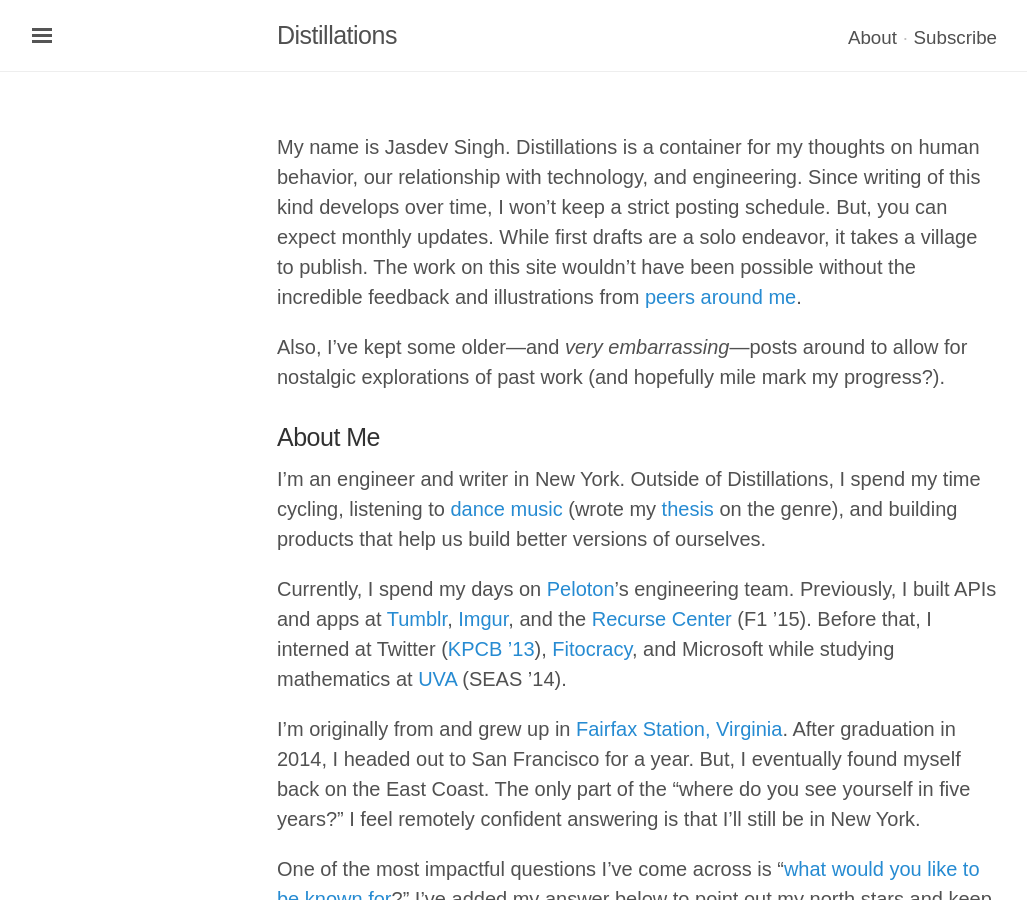
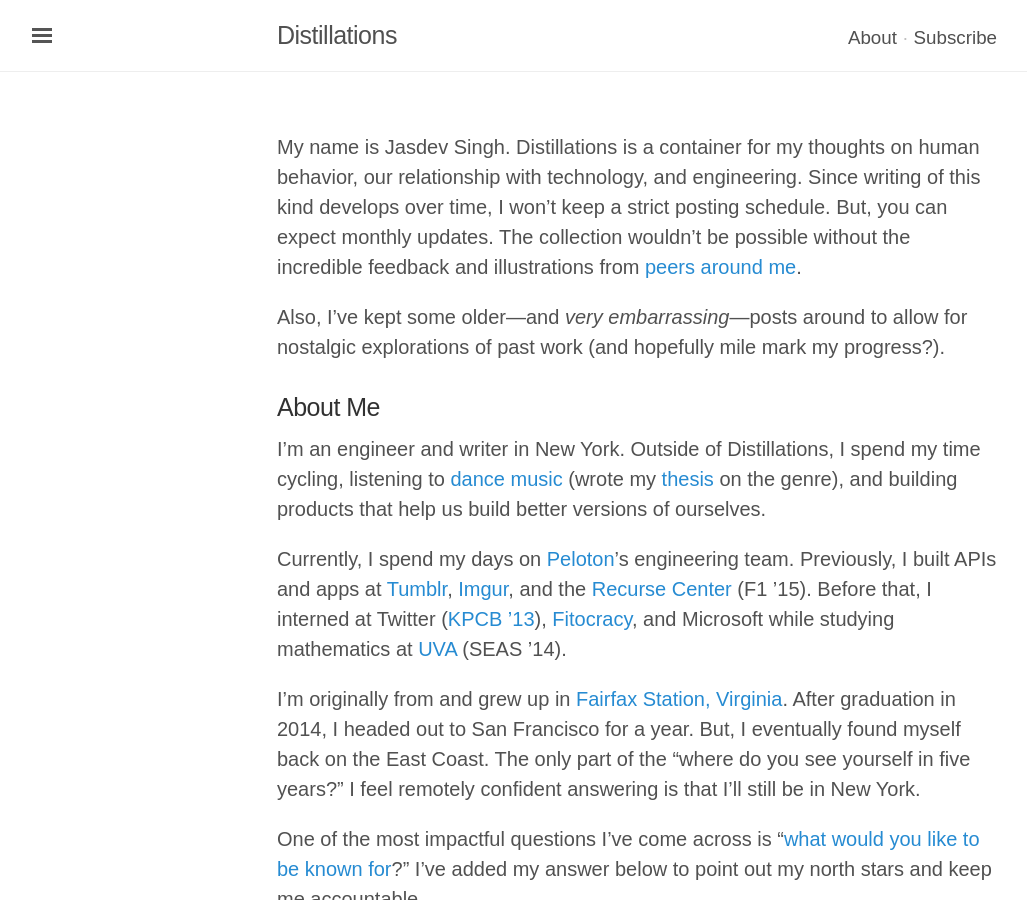
Before and after one commit to rvsrvs/jasdev.github.io, a Jekyll site: the page built from about.md, in a window 1280 px wide and 900 px high. Shown: the whole window, without its empty margins (3-1030 px from the left). Built offline with Jekyll 4.4.1, drawn with Linux system fonts in a browser that asks for light colours; some web fonts are replaced.

Commit message:
Small Copy Update

```diff
--- a/about.md
+++ b/about.md
@@ -4,7 +4,7 @@
 render_title: false
 ---
 
-My name is Jasdev Singh. Distillations is a container for my thoughts on human be­hav­ior, our relationship with technology, and engineering. Since writing of this kind develops over time, I won’t keep a strict posting schedule. But, you can expect monthly updates. While first drafts are a solo endeavor, it takes a village to publish. The work on this site wouldn’t have been possible without the incredible feedback and illustrations from [peers around me](/village).
+My name is Jasdev Singh. Distillations is a container for my thoughts on human be­hav­ior, our relationship with technology, and engineering. Since writing of this kind develops over time, I won’t keep a strict posting schedule. But, you can expect monthly updates. The collection wouldn’t be possible without the incredible feedback and illustrations from [peers around me](/village).
 
 Also, I’ve kept some older—and _very embarrassing_—posts around to allow for nostalgic explorations of past work (and hopefully mile mark my progress?).
 
```
